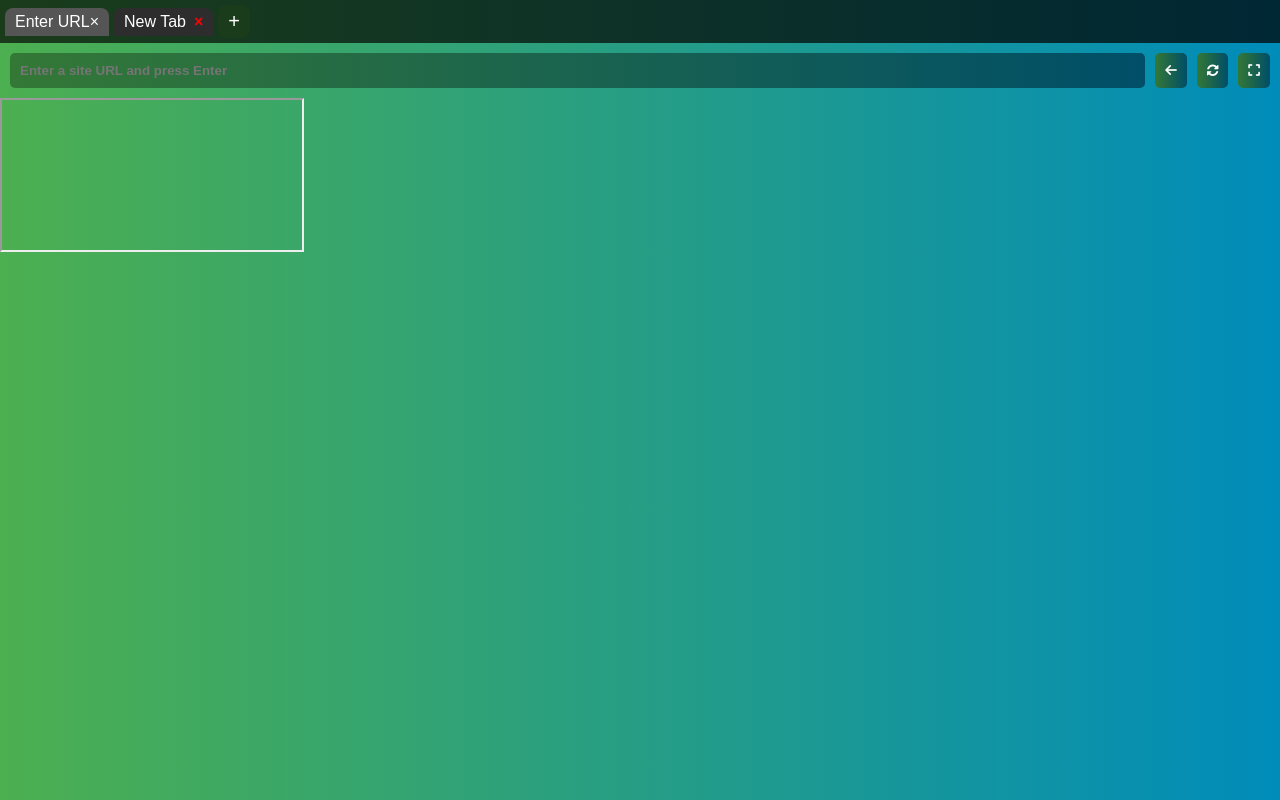
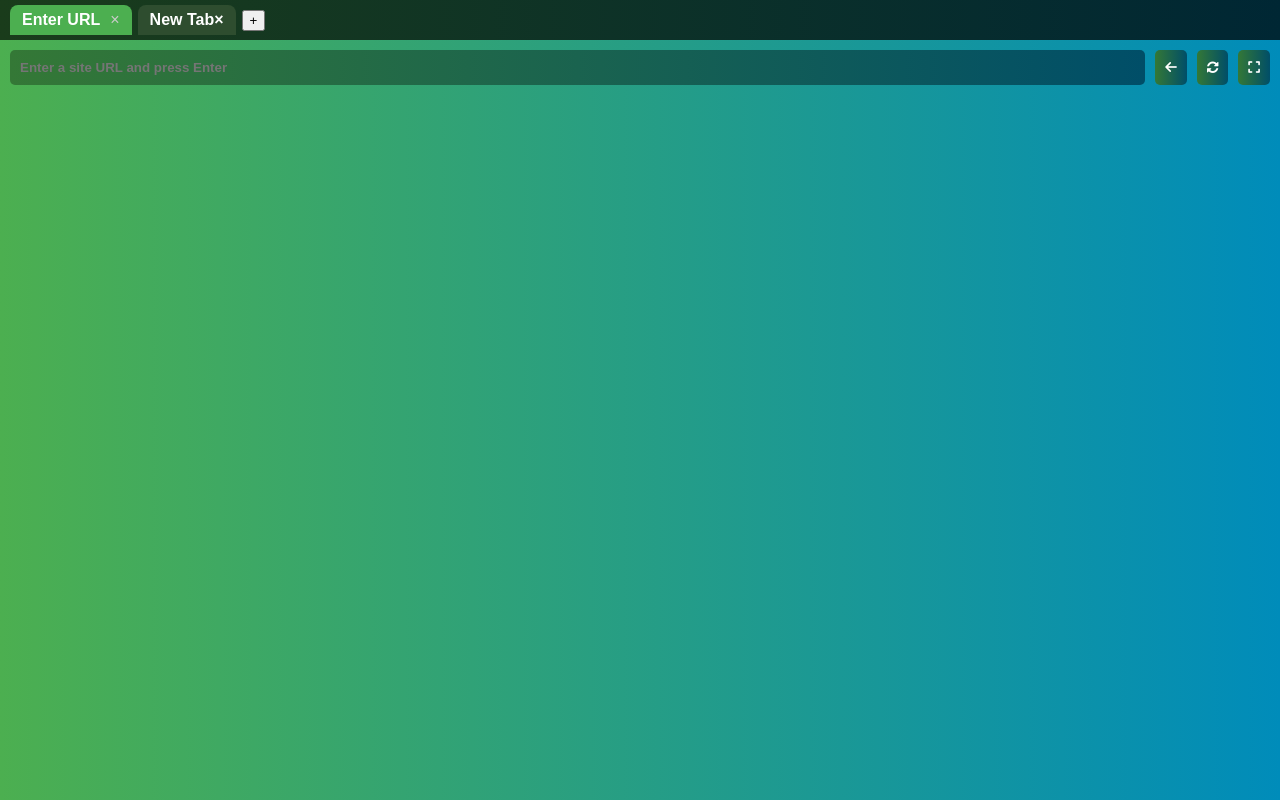
Before and after one commit to Lionman45/trantalun, a plain HTML site: page index.html in a window 1280 px wide. Shown: the top 800 px of the page. Drawn offline with Linux system fonts and the light colour scheme.

Commit message:
Update style.css

```diff
--- a/style.css
+++ b/style.css
@@ -3,52 +3,66 @@ html, body {
   padding: 0;
   height: 100vh;
   background: linear-gradient(to right, #4CAF50, #008CBA);
-  font-family: Arial, sans-serif;
+  font-family: sans-serif;
 }
 
 #tabBar {
   display: flex;
   align-items: center;
-  padding: 5px;
   background: linear-gradient(to right, #1A3C1B, #002734);
+  padding: 5px 10px;
   overflow-x: auto;
 }
 
 .tab {
   display: flex;
   align-items: center;
-  background: #2d2d2d;
+  background: #2e4d2f;
   color: white;
+  padding: 6px 12px;
+  margin-right: 6px;
   border-radius: 8px 8px 0 0;
-  padding: 5px 10px;
-  margin-right: 5px;
+  font-weight: bold;
+  cursor: pointer;
+  position: relative;
+  transition: background 0.2s;
+}
+
+.tab:hover {
+  background: #3a5c3b;
+}
+
+.tab.active {
+  background: #4CAF50;
+}
+
+.close-btn {
+  margin-left: 10px;
+  color: #ccc;
+  font-weight: normal;
+  cursor: pointer;
+}
+
+.close-btn:hover {
+  color: white;
+}
+
+#addTab {
+  display: flex;
+  align-items: center;
+  justify-content: center;
+  font-size: 20px;
+  width: 32px;
+  height: 32px;
+  background: #2e4d2f;
+  color: white;
+  border-radius: 8px;
   cursor: pointer;
   transition: background 0.2s;
 }
 
-.tab:hover {
-  background: #3d3d3d;
-}
-
-.tab.active {
-  background: #555;
-}
-
-.tab .close {
-  margin-left: 8px;
-  color: red;
-  font-weight: bold;
-  cursor: pointer;
-}
-
-#addTabBtn {
-  background: #1A3C1B;
-  color: white;
-  border: none;
-  font-size: 20px;
-  padding: 5px 10px;
-  cursor: pointer;
-  border-radius: 8px;
+#addTab:hover {
+  background: #3a5c3b;
 }
 
 #topBar {
@@ -85,15 +99,11 @@ button.styled {
 
 #sitePage {
   width: 100%;
-  height: calc(100vh - 110px);
-  position: relative;
+  height: calc(100vh - 60px - 42px); /* 60px topBar + 42px tabBar approx */
 }
 
-.siteFrame {
+iframe {
   width: 100%;
   height: 100%;
   border: none;
-  position: absolute;
-  top: 0;
-  left: 0;
 }
```
